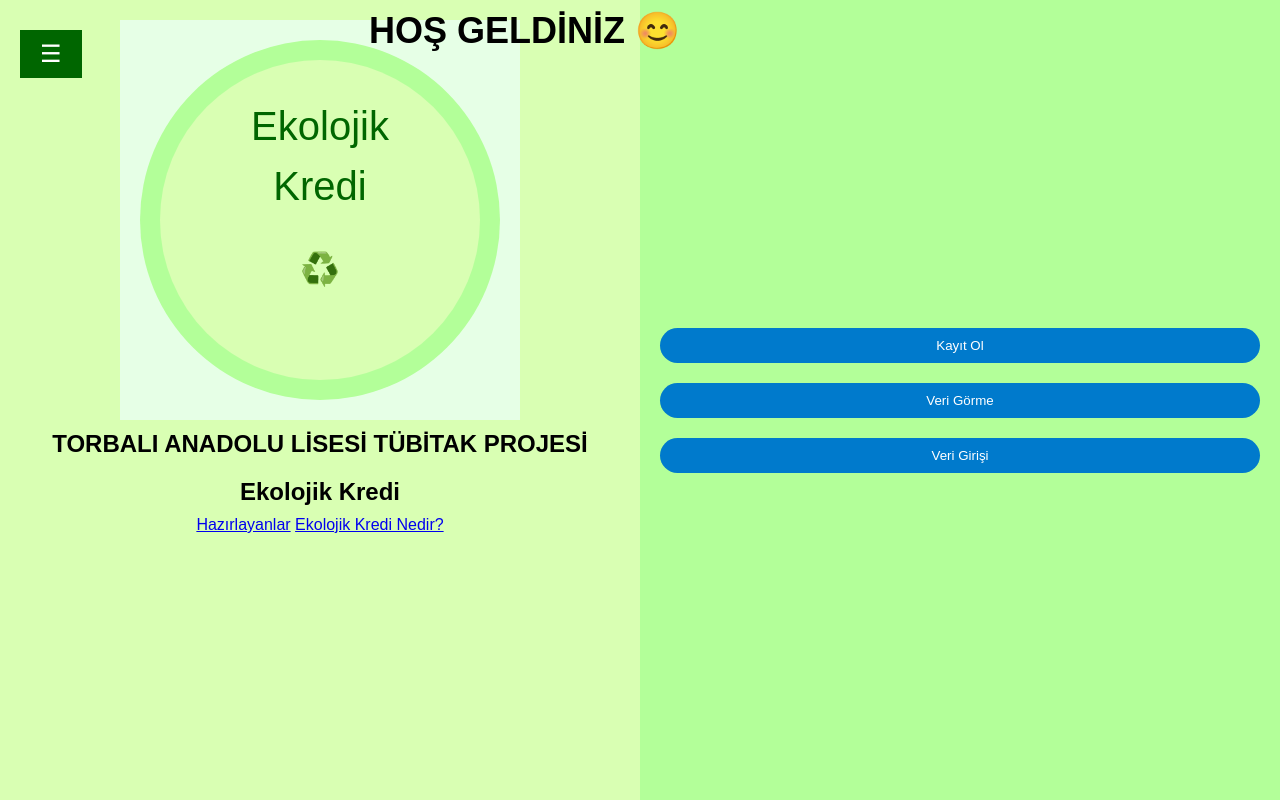
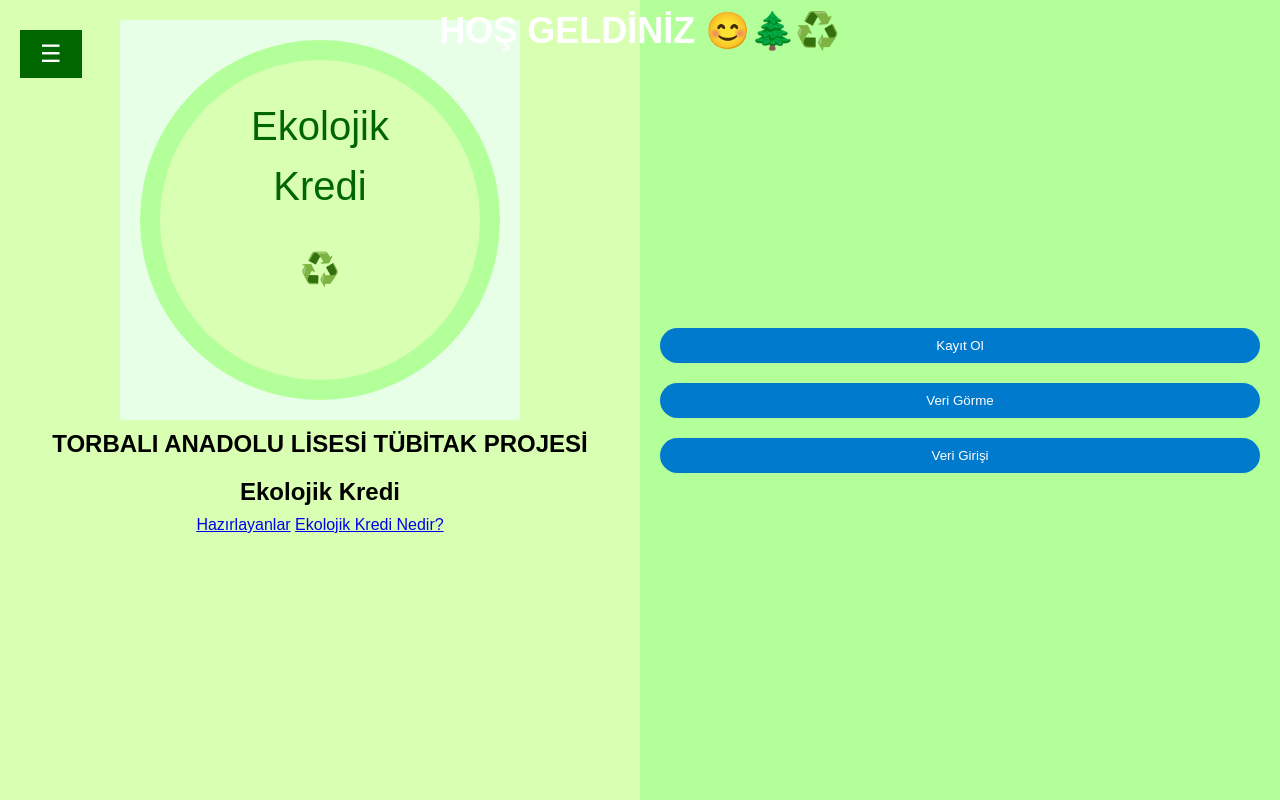
Before and after one commit to Ekolojikredii/Tubitak-proje-torbal-Anadolu-lisesi-ekolojik-kredi, a plain HTML site: page index.html in a window 1280 px wide. Drawn offline with Linux system fonts and the light colour scheme.

Commit message:
Update index.html

```diff
--- a/index.html
+++ b/index.html
@@ -20,16 +20,15 @@
     <text x="200" y="180" text-anchor="middle" font-size="40" fill="#006600" font-family="Arial">Kredi</text>
     <text x="200" y="260" text-anchor="middle" font-size="32" fill="#004d00" font-family="Arial">♻️</text>
 </svg>
-<!DOCTYPE html>
-<html lang="tr">
+                                                        <!DOCTYPE html><html lang="tr">
 <head>
     <meta charset="UTF-8">
     <meta name="viewport" content="width=device-width, initial-scale=1.0">
     <title>Hoş Geldiniz</title>
 </head>
 <body>
-    <div style="position: absolute; top: 10px; right: -40px; color: black; font-size: 36px; font-weight: bold;">
-        HOŞ GELDİNİZ 😊
+    <div style="position: absolute; top: 10px; right: -200px; color: white; font-size: 36px; font-weight: bold;">
+        HOŞ GELDİNİZ 😊🌲♻️
     </div>
 </body>
 </html>
```
